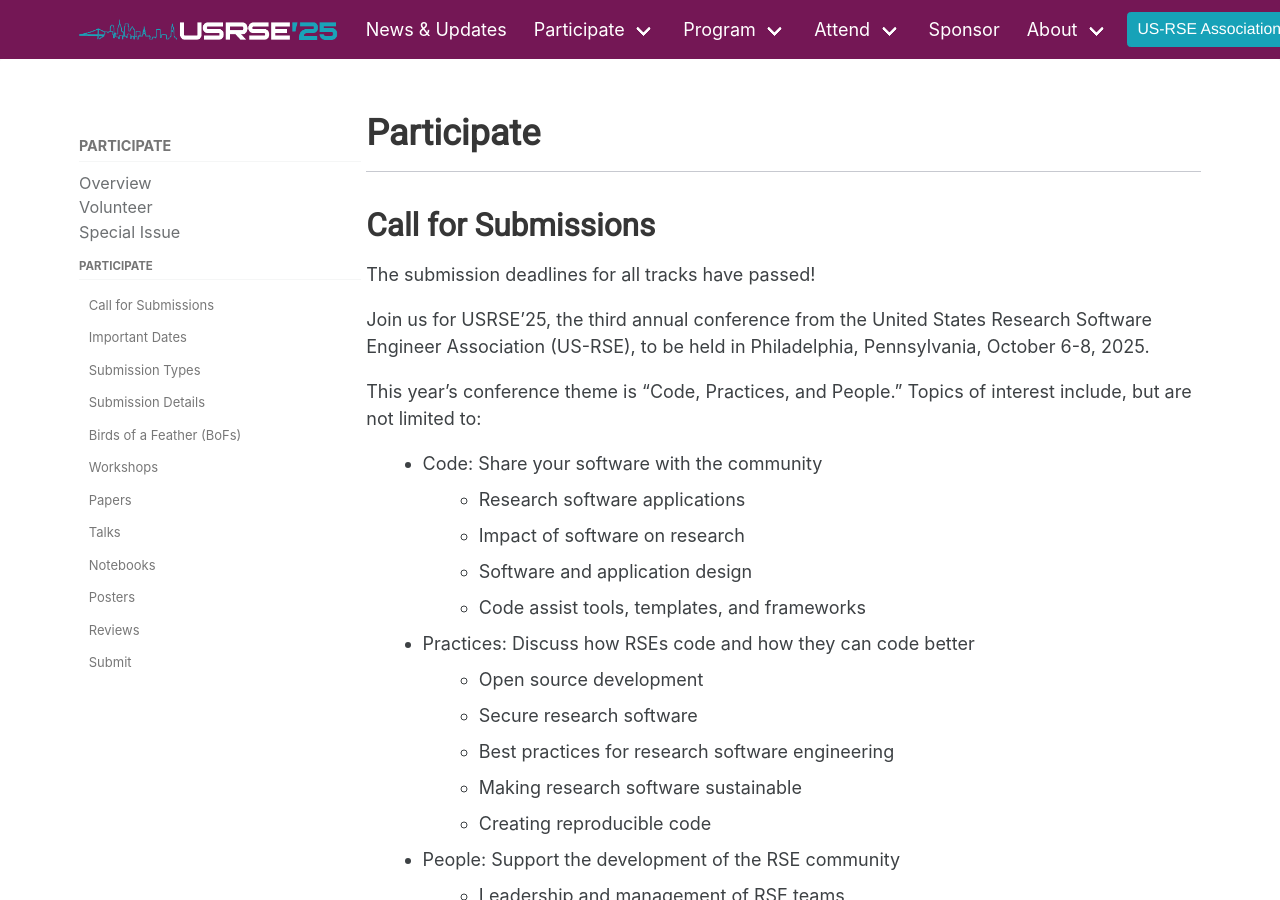
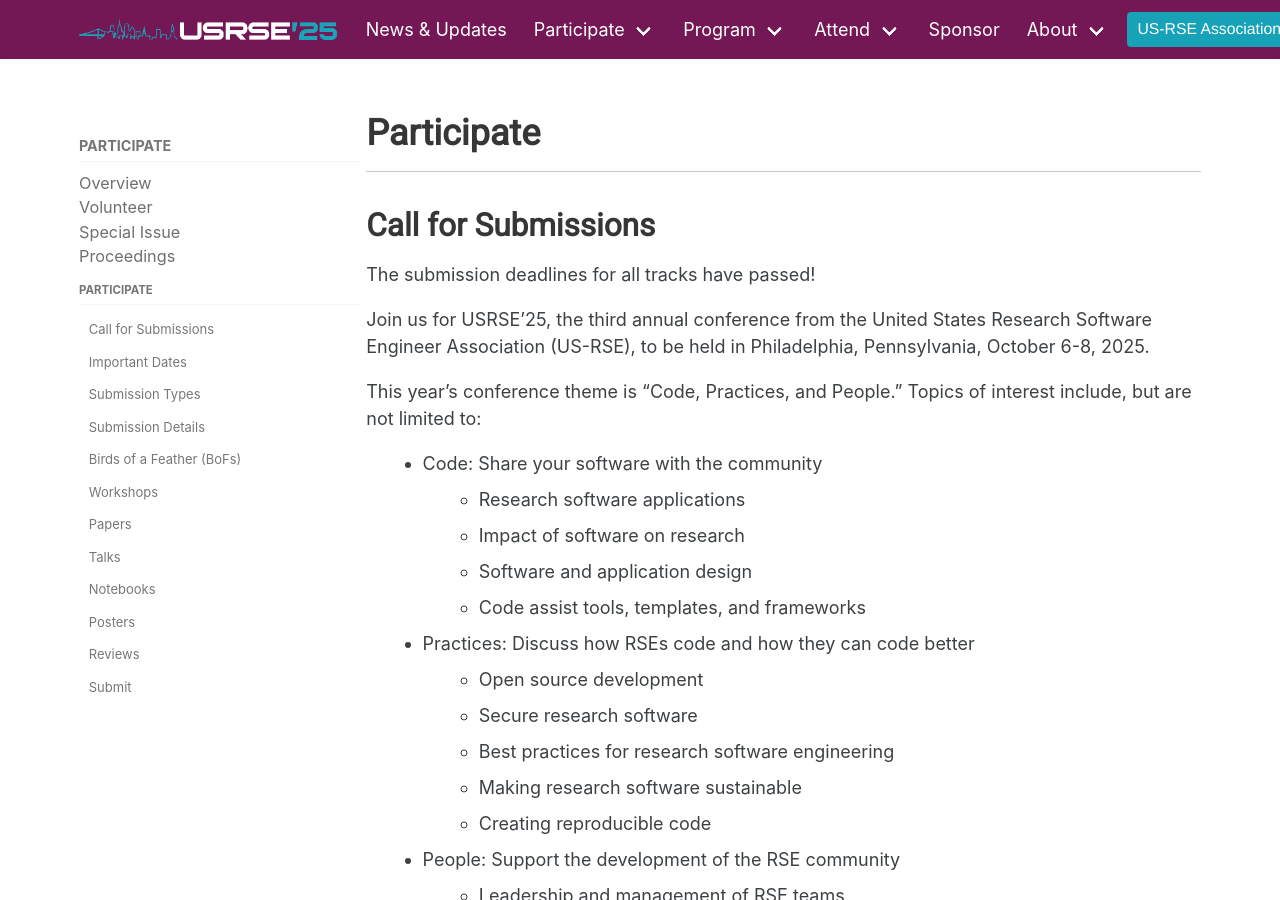
Before and after one commit to USRSE/usrse25, a Jekyll site: the page built from pages/participate/participate.md, in a window 1280 px wide and 900 px high. Built offline with Jekyll 4.4.1, drawn with Linux system fonts in a browser that asks for light colours; a style sheet for code colours, icons or effects is not loaded.

Commit message:
Update participate.yml
adding link to proceedings page

```diff
--- a/_data/menus/participate.yml
+++ b/_data/menus/participate.yml
@@ -6,3 +6,5 @@
       link: participate/volunteer/
     - name: Special Issue
       link: participate/special-issue/
+    - name: Proceedings
+      link: participate/proceedings/
```
